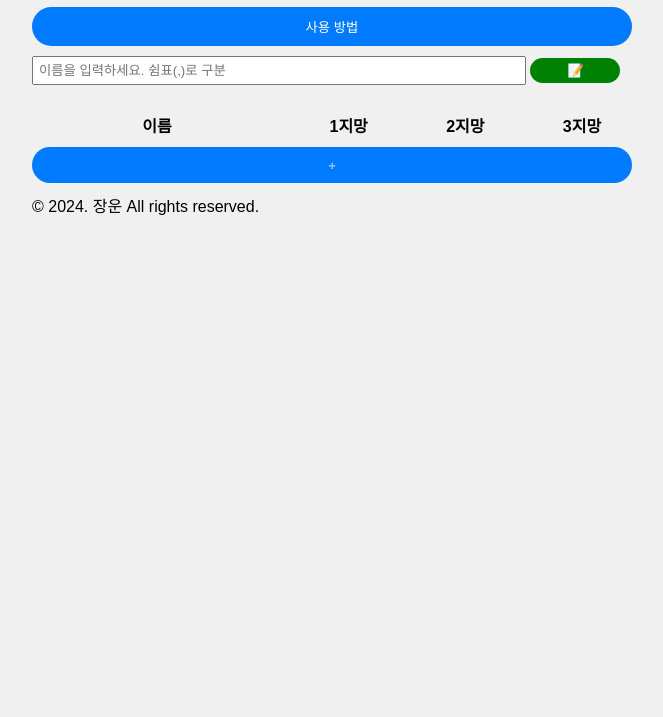
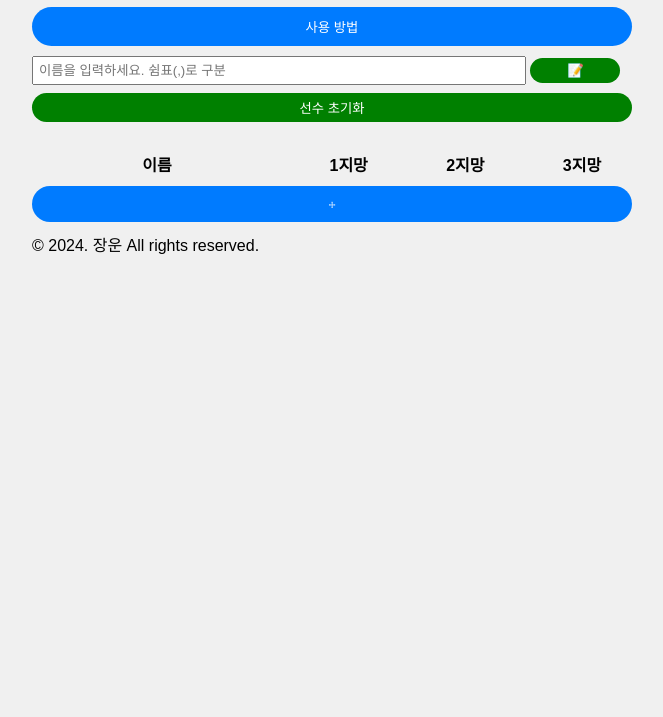
Before and after one commit to WOONJANG/baseball, a plain HTML site: page index.html in a window 1280 px wide. Shown: the part 83-800 px from the top of the page, without its empty margins (308-971 px from the left). Drawn offline with Linux system fonts and the light colour scheme.

Commit message:
Update index.html

```diff
--- a/index.html
+++ b/index.html
@@ -23,14 +23,15 @@
 1. 이미 선수를 적고 저장을 누른 후 추가 했을 때, 선수를 추가하고 싶은 경우 새로 추가버튼을 눌러야 적용됩니다. (전에 추가된 줄에선 추가 선수이름이 나오지 않음).<br>
 2. 선수 추가는 최대 20명 입니다.<br>
 3. 9명 이상일 경우에만 만들기 버튼이 생성됩니다.<br>
-4. ⧿ 버튼은 가장 아래에 있는 줄 1개가 삭제됩니다.
-
+4. ⧿ 버튼은 가장 아래에 있는 줄 1개가 삭제됩니다.<br>
+5. 선수 초기화시, 모든 기록이 삭제됩니다.
     </p>
 </div>
 
 <div class="input-section">
     <input type="text" id="name-input" placeholder="이름을 입력하세요. 쉼표(,)로 구분">
     <button id="save-names" style="width:90px;">📝</button>
+    <button id="clear-cookies">선수 초기화</button>
 </div>
 
 <div id="label-container">
```
